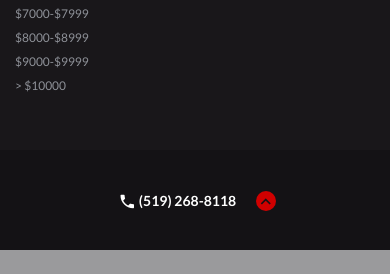
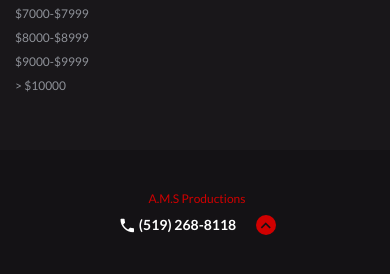
Before and after one commit to CS4490Z-Thesis/CarDealer, a Django app: page /12 in a window 390 px wide. Shown: the part 5066-5340 px from the top of the page. Before the commit the page ends 5316 px from the top, so only its background shows below. Run offline with Django 3.2, Linux system fonts and the light colour scheme; data comes from the database, SQL or seed files in the repository; some libraries are stand-ins or nearby versions; some web fonts are replaced.

Commit message:
a.m.s productions

```diff
--- a/templates/footer.html
+++ b/templates/footer.html
@@ -85,6 +85,11 @@
     <div class="container">
       <div class="row">
         <div class="col-lg-6 col-md-6 col-sm-12 col-xs-12">
+          <div class="copyright-text">
+            <p><a href="https://templateshub.net" class="cs-color">A.M.S Productions</a></p>
+          </div>
+        </div>
+        <div class="col-lg-6 col-md-6 col-sm-12 col-xs-12">
           <div class="cs-back-to-top">
             <address>
             <i class="icon-phone"></i> <a href="tel:+1-519-268-8188">(519) 268-8118</a>
```
